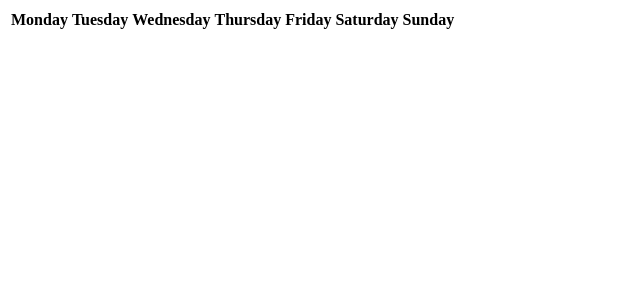
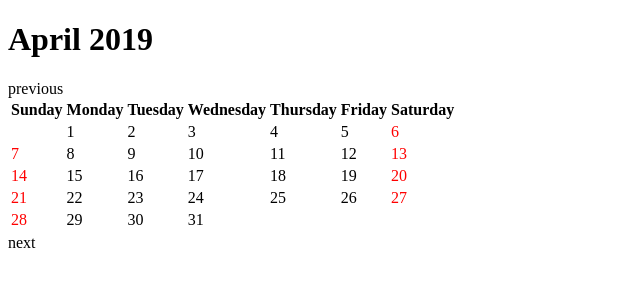
Before and after one commit to awkale/calendar, a website: page index.html in a window 1280 px wide. Shown: the whole page, without its empty margins (0-640 px from the left). Drawn offline with Linux system fonts and the light colour scheme.

Commit message:
get app working

```diff
--- a/app.js
+++ b/app.js
@@ -0,0 +1,77 @@
+window.addEventListener('load', () => {
+  const today = new Date();
+  let currentMonth = today.getMonth();
+  let currentYear = today.getFullYear();
+  const months = [
+    'January',
+    'February',
+    'March',
+    'April',
+    'May',
+    'June',
+    'July',
+    'August',
+    'September',
+    'October',
+    'November',
+    'December',
+  ];
+  const monthYear = document.querySelector('.month-year');
+  const prevButton = document.querySelector('.previous');
+  const nextButton = document.querySelector('.next');
+
+  function getDaysInMonth(m, y) {
+    return new Date(y, m, 0).getDate();
+  }
+
+  function createCalendar(month, year) {
+    const firstDay = new Date(year, month).getDay();
+    const table = document.querySelector('.days-of-month');
+    table.innerHTML = '';
+    monthYear.innerHTML = `${months[month]} ${year}`;
+
+    let date = 1;
+    for (let i = 0; i < 6; i++) {
+      const row = document.createElement('tr');
+      for (let j = 0; j < 7; j++) {
+        if (i === 0 && j < firstDay) {
+          const box = document.createElement('td');
+          const boxNumber = document.createTextNode('');
+          if (j === 0 || j === 6) {
+            box.classList.add('weekend');
+          }
+          box.appendChild(boxNumber);
+          row.appendChild(box);
+        } else if (date > getDaysInMonth(month, year)) {
+          break;
+        } else {
+          const box = document.createElement('td');
+          const boxNumber = document.createTextNode(date);
+          if (j === 0 || j === 6) {
+            box.classList.add('weekend');
+          }
+          box.appendChild(boxNumber);
+          row.appendChild(box);
+          date += 1;
+        }
+      }
+      table.appendChild(row);
+    }
+  }
+
+  function next() {
+    currentMonth = (currentMonth + 1) % 12;
+    currentYear = currentMonth === 11 ? currentYear + 1 : currentYear;
+    createCalendar(currentMonth, currentYear);
+  }
+
+  function previous() {
+    currentMonth = currentMonth === 0 ? 11 : currentMonth - 1;
+    currentYear = currentMonth === 0 ? currentYear - 1 : currentYear;
+    createCalendar(currentMonth, currentYear);
+  }
+
+  createCalendar(currentMonth, currentYear);
+  prevButton.addEventListener('click', previous);
+  nextButton.addEventListener('click', next);
+});
--- a/index.html
+++ b/index.html
@@ -9,19 +9,22 @@
     <script type="text/javascript" src="app.js"></script>
   </head>
   <body>
+    <h1 class="month-year"></h1>
+    <span class="previous">previous</span>
     <table class="calendar">
       <thead class="days-of-week">
         <tr>
+          <th class="day">Sunday</th>
           <th class="day">Monday</th>
           <th class="day">Tuesday</th>
           <th class="day">Wednesday</th>
           <th class="day">Thursday</th>
           <th class="day">Friday</th>
           <th class="day">Saturday</th>
-          <th class="day">Sunday</th>
         </tr>
       </thead>
       <tbody class="days-of-month"></tbody>
     </table>
+    <span class="next">next</span>
   </body>
 </html>
--- a/styles.css
+++ b/styles.css
@@ -0,0 +1,3 @@
+.weekend {
+  color: red;
+}
```
